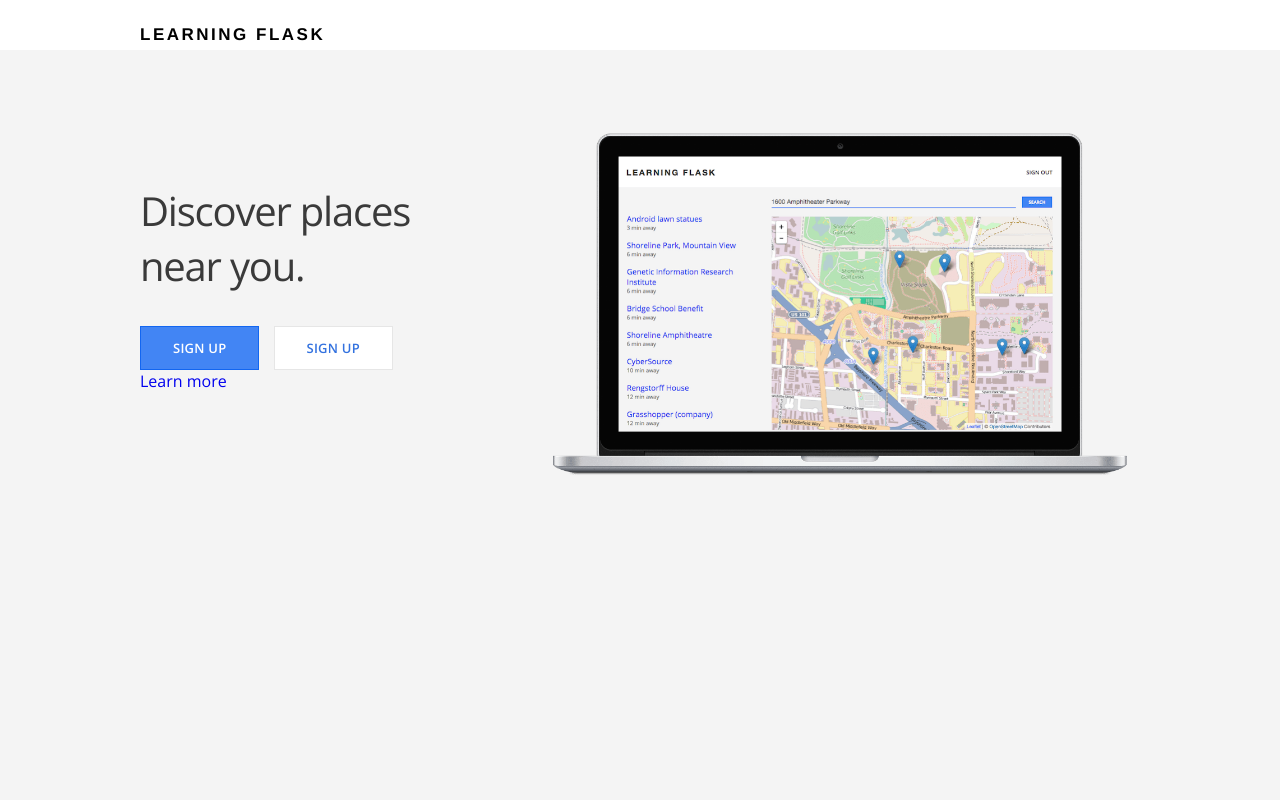
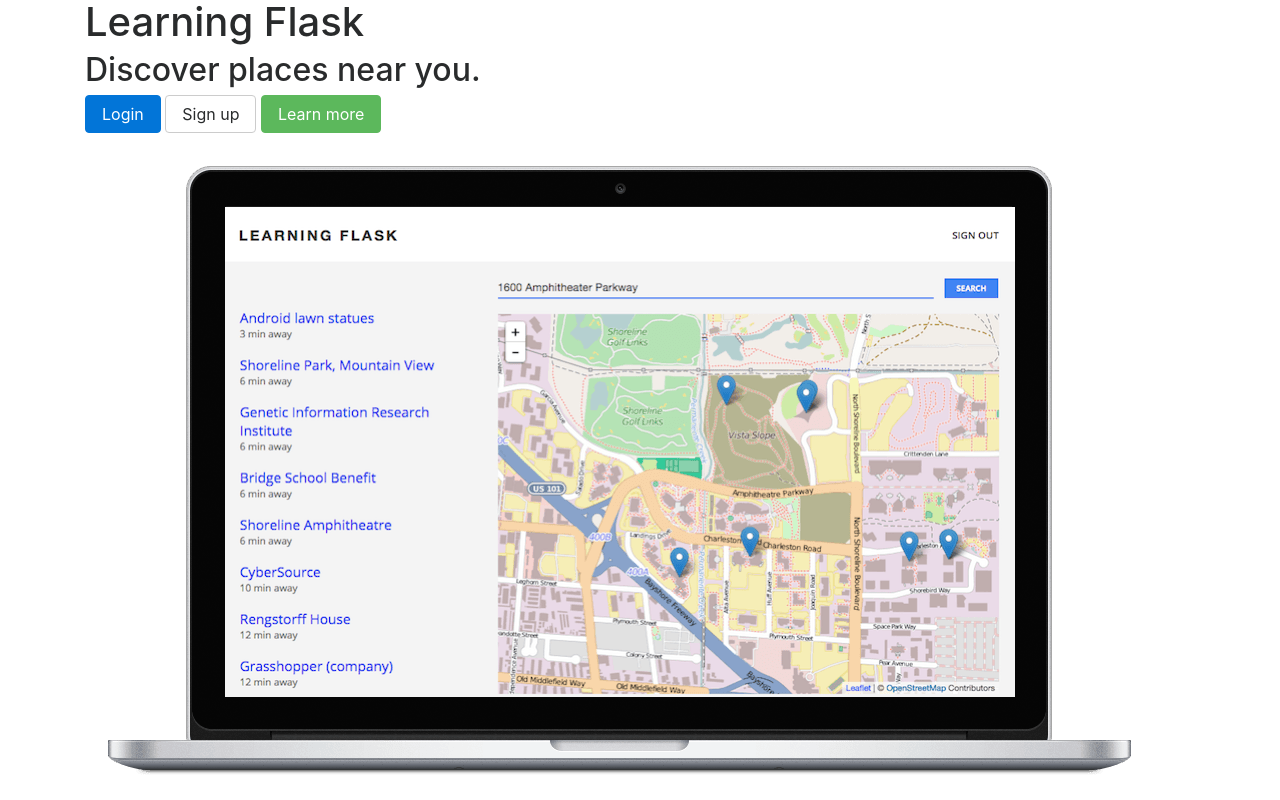
Before and after one commit to Miciaha/Locale, a Flask app: page / in a window 1280 px wide. Run offline with Flask 2, Linux system fonts and the light colour scheme; some libraries are stand-ins or nearby versions.

Commit message:
Button aesthetics

```diff
--- a/templates/index.html
+++ b/templates/index.html
@@ -6,9 +6,9 @@
 
         <div class="section-content">
           <h2>Discover places near you.</h2>
-          <a href="{{ url_for('login') }}" class="btn-primary">Sign up</a>
-          <a href="{{ url_for('signup') }}" class="btn-secondary">Sign up</a>
-          <a href="{{ url_for('about') }}" class="btn-info">Learn more</a>
+          <a href="{{ url_for('login') }}" class="btn btn-primary">Login</a>
+          <a href="{{ url_for('signup') }}" class="btn btn-secondary">Sign up</a>
+          <a href="{{ url_for('about') }}" class="btn btn-success">Learn more</a>
         </div>
 
         <div class="section-device">
--- a/templates/layout.html
+++ b/templates/layout.html
@@ -2,7 +2,8 @@
 <html>
   <head>
     <link href='http://fonts.googleapis.com/css?family=Open+Sans:300,400,600' rel='stylesheet'>
-    <link href="{{ url_for('static', filename='css/main.css') }}" rel="stylesheet">
+    <link rel="stylesheet" href="https://maxcdn.bootstrapcdn.com/bootstrap/4.0.0-alpha.6/css/bootstrap.min.css" integrity="sha384-rwoIResjU2yc3z8GV/NPeZWAv56rSmLldC3R/AZzGRnGxQQKnKkoFVhFQhNUwEyJ" crossorigin="anonymous">
+    <script src="https://maxcdn.bootstrapcdn.com/bootstrap/4.0.0-alpha.6/js/bootstrap.min.js" integrity="sha384-vBWWzlZJ8ea9aCX4pEW3rVHjgjt7zpkNpZk+02D9phzyeVkE+jo0ieGizqPLForn" crossorigin="anonymous"></script>
   </head>
   <body>
     <header>
```
